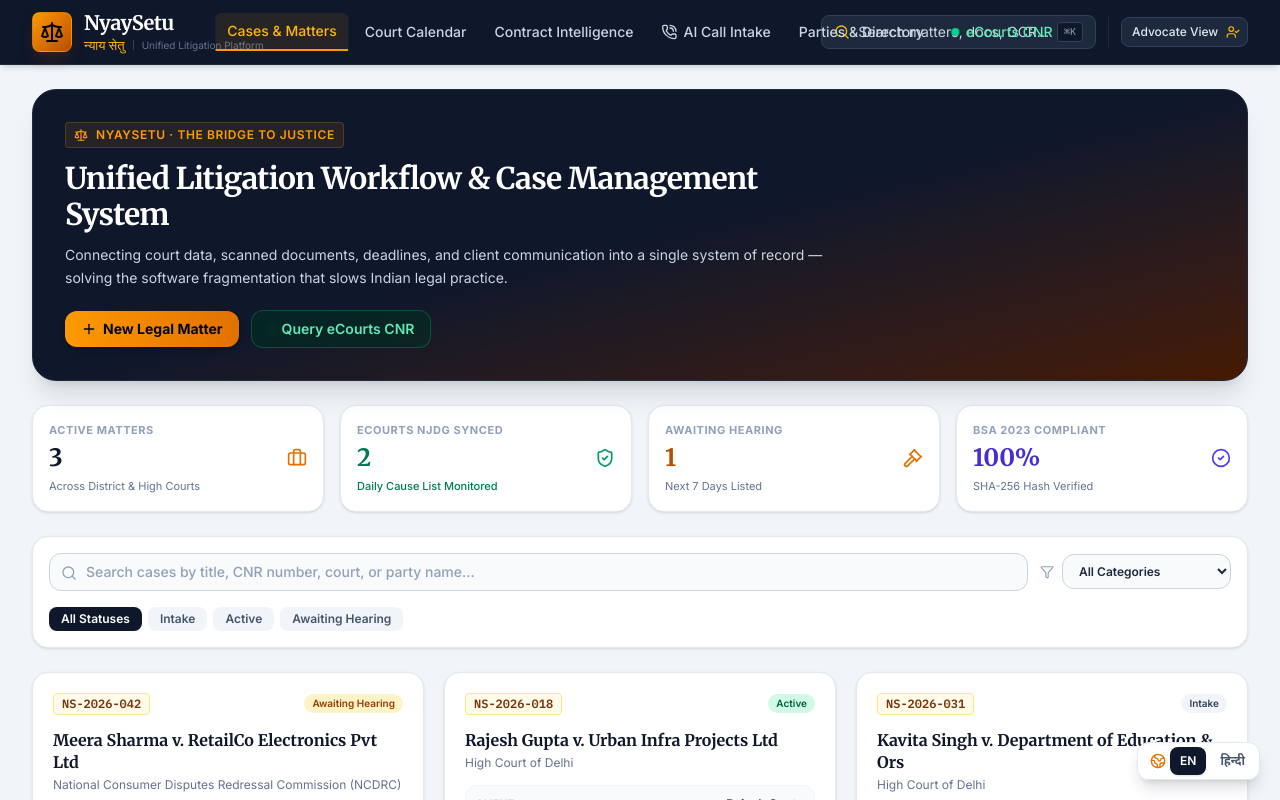
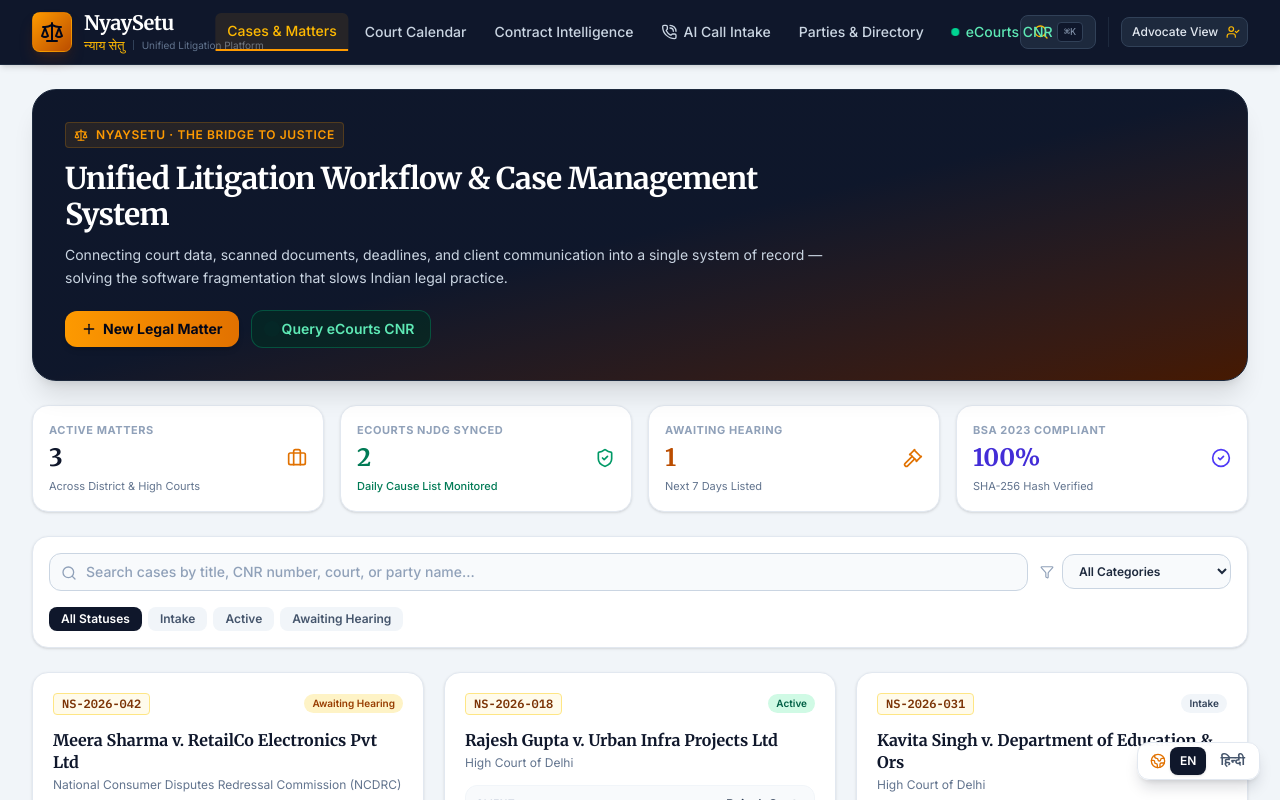
Before and after one commit to Saurabh0003M/Unscramble-Srijan, a React (Vite) app in the folder frontend/: page / in a window 1280 px wide. Shown: the top 800 px of the page. Built offline with nearby package versions, Linux system fonts and the light colour scheme; no server answers.

Commit message:
fix: prevent header navigation overlap

```diff
--- a/frontend/src/components/Navbar.tsx
+++ b/frontend/src/components/Navbar.tsx
@@ -134,10 +134,10 @@ export const Navbar: React.FC<NavbarProps> = ({
               id="global-search-btn"
               onClick={onOpenSearch}
               className="flex items-center space-x-2 bg-slate-800 hover:bg-slate-700/80 text-slate-300 hover:text-white px-3 py-1.5 rounded-lg border border-slate-700 text-xs sm:text-sm transition cursor-pointer shrink-0"
+              aria-label="Search matters, documents, and OCR"
               title="Search across all matters, parties, and OCR documents"
             >
               <Search className="w-4 h-4 text-amber-400" />
-              <span className="hidden lg:inline whitespace-nowrap">{isHi ? 'खोजें (Search)...' : 'Search matters, docs, OCR...'}</span>
               <kbd className="hidden sm:inline bg-slate-900 text-slate-400 px-1.5 py-0.5 rounded text-[10px] border border-slate-700 font-mono">
                 ⌘K
               </kbd>
```
